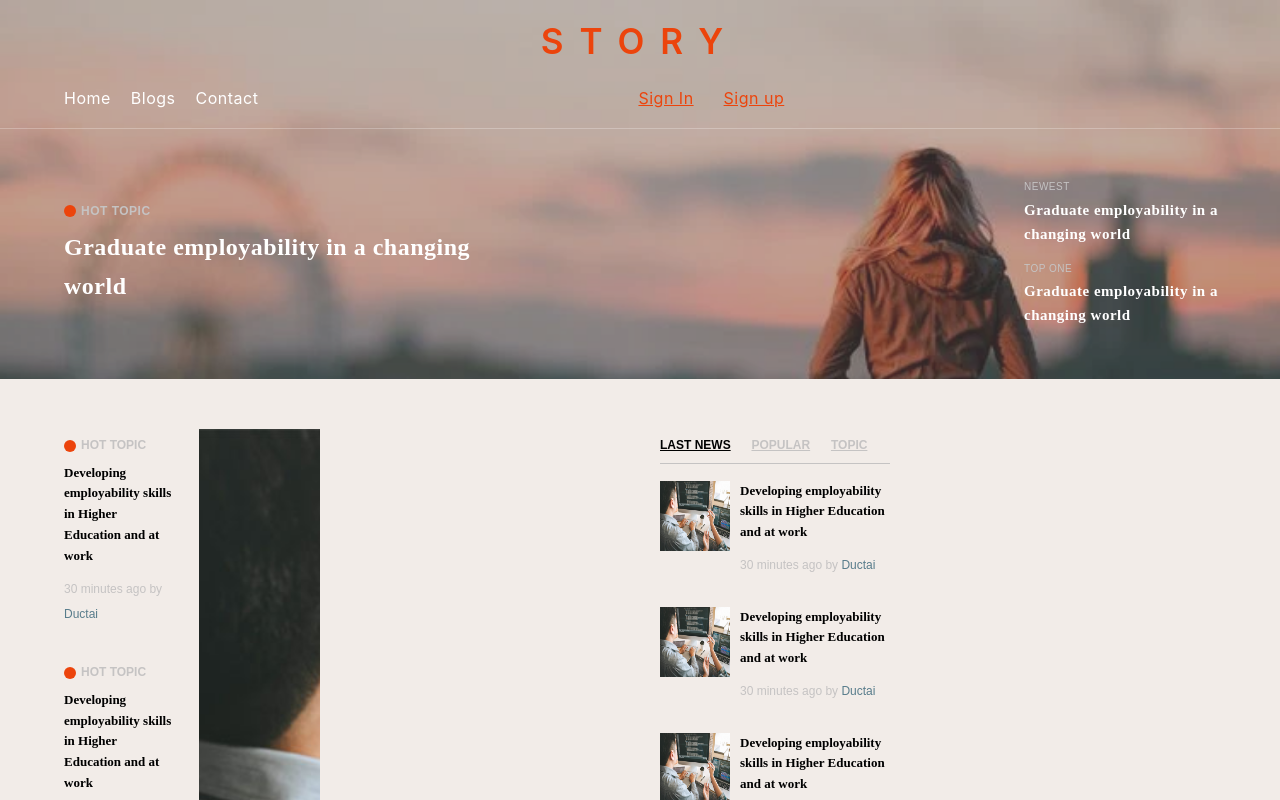
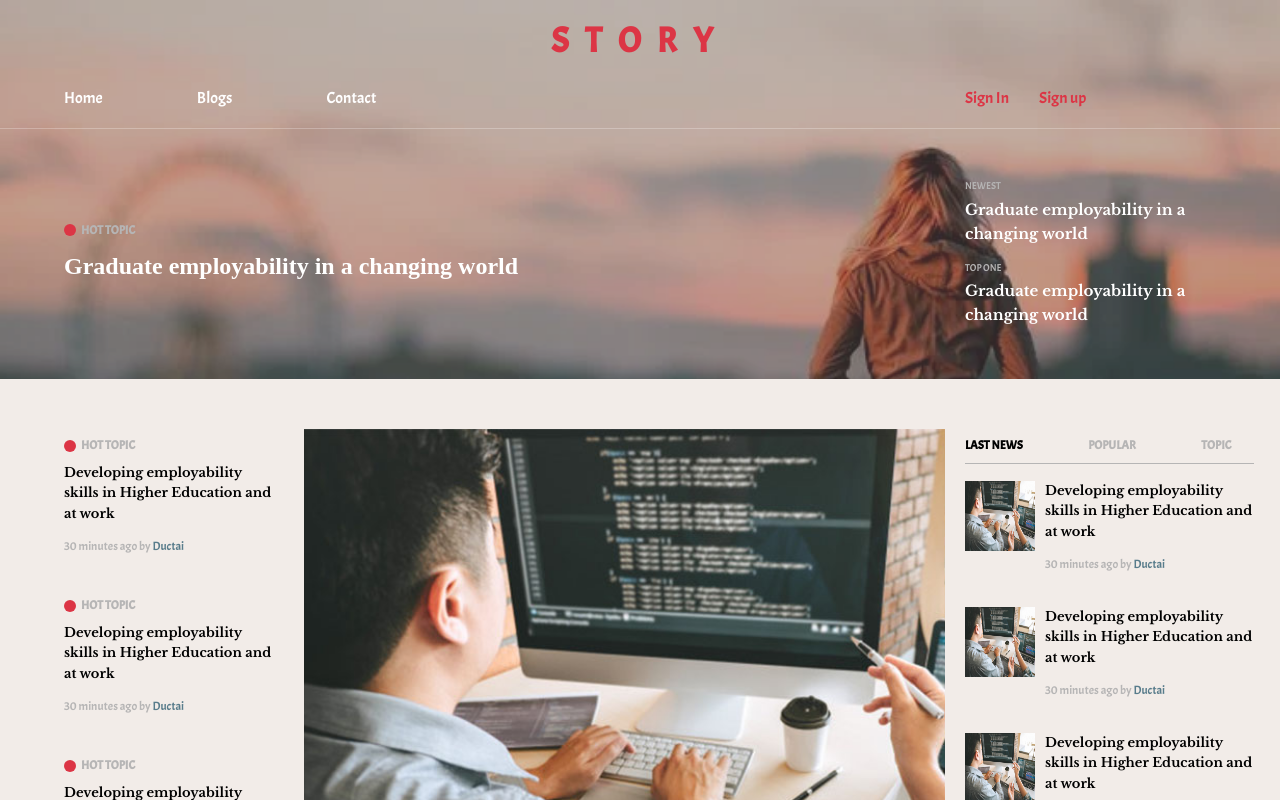
Before and after one commit to ductai26998/blog-papagroup, a React (Create React App) app: page / in a window 1280 px wide. Shown: the top 800 px of the page. Built offline with nearby package versions, Linux system fonts and the light colour scheme.

Commit message:
[task][styleCommon] add the styles common in style.scss

```diff
--- a/src/assets/scss/style.scss
+++ b/src/assets/scss/style.scss
@@ -1,14 +1,19 @@
-$redColor: #ec440c;
-$geyColor: #c5c3c3;
+@import url('https://fonts.googleapis.com/css2?family=Acme&family=Libre+Baskerville:wght@700&family=Varela+Round&display=swap');
+
+$redColor: #dc3545;
+$geyColor: #b6b5b5;
 $blueColor: #587c8b;
 $coverColor: #f2ece8;
 
 * {
-    letter-spacing: 0.5;
+    letter-spacing: 0px;
     line-height: 1.6;
+    text-decoration: none !important;
+    box-sizing: border-box;
+    font-family: 'Acme';
 }
 
-@mixin textStyle($color: #fff, $size: 10px, $family: sans-serif, $weight: 400) {
+@mixin textStyle($color: #fff, $size: 10px, $family: 'Acme', $weight: 400) {
     color: $color;
     font-size: $size;
     font-family: $family;
@@ -16,12 +21,13 @@ $coverColor: #f2ece8;
 }
 
 @mixin leftPage {
-    padding-left: 5vw;
-    padding-right: 25vw;
+    margin-left: 5vw;
+    // padding-right: 25vw;
+    width: 70vw;
     margin-right: 20px;
 }
 
 @mixin rightPage {
-    width: 20vw;
+    width: 25vw;
     padding-right: 2vw;
 }
```
